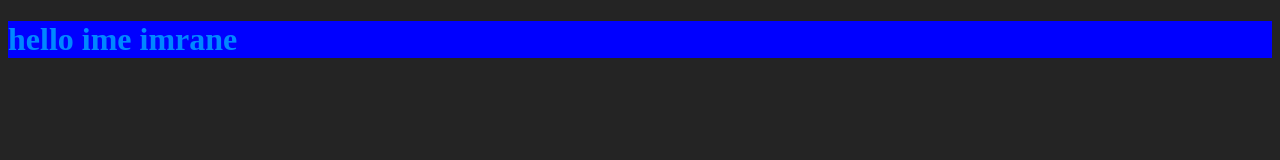
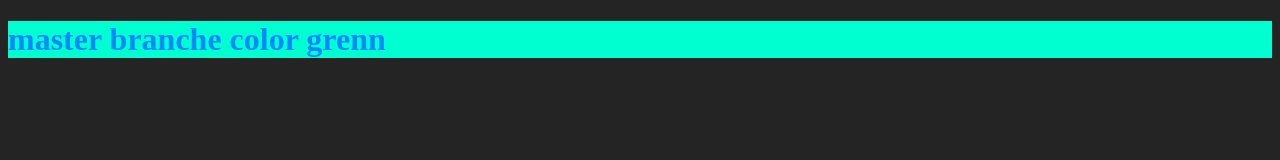
Before and after one commit to imrane-max/mayProjectGit1, a plain HTML site: page index.html in a window 1280 px wide. Drawn offline with Linux system fonts and the light colour scheme.

Commit message:
i edit end fles

```diff
--- a/Style.css
+++ b/Style.css
@@ -1,6 +1,6 @@
 h1{
     color: #0088ff;
-    background-color: blue;
+    background-color: rgb(0, 255, 208);
 }
 
 body{
--- a/app.js
+++ b/app.js
@@ -1 +1 @@
-alert("Hello ime imrane")
+alert("master branche")
--- a/index.html
+++ b/index.html
@@ -7,7 +7,7 @@
     <title>Document</title>
 </head>
 <body>
-    <h1>hello ime imrane</h1>
+    <h1>master branche color grenn</h1>
     <script src="app.js"></script>
 </body>
 </html>
```
